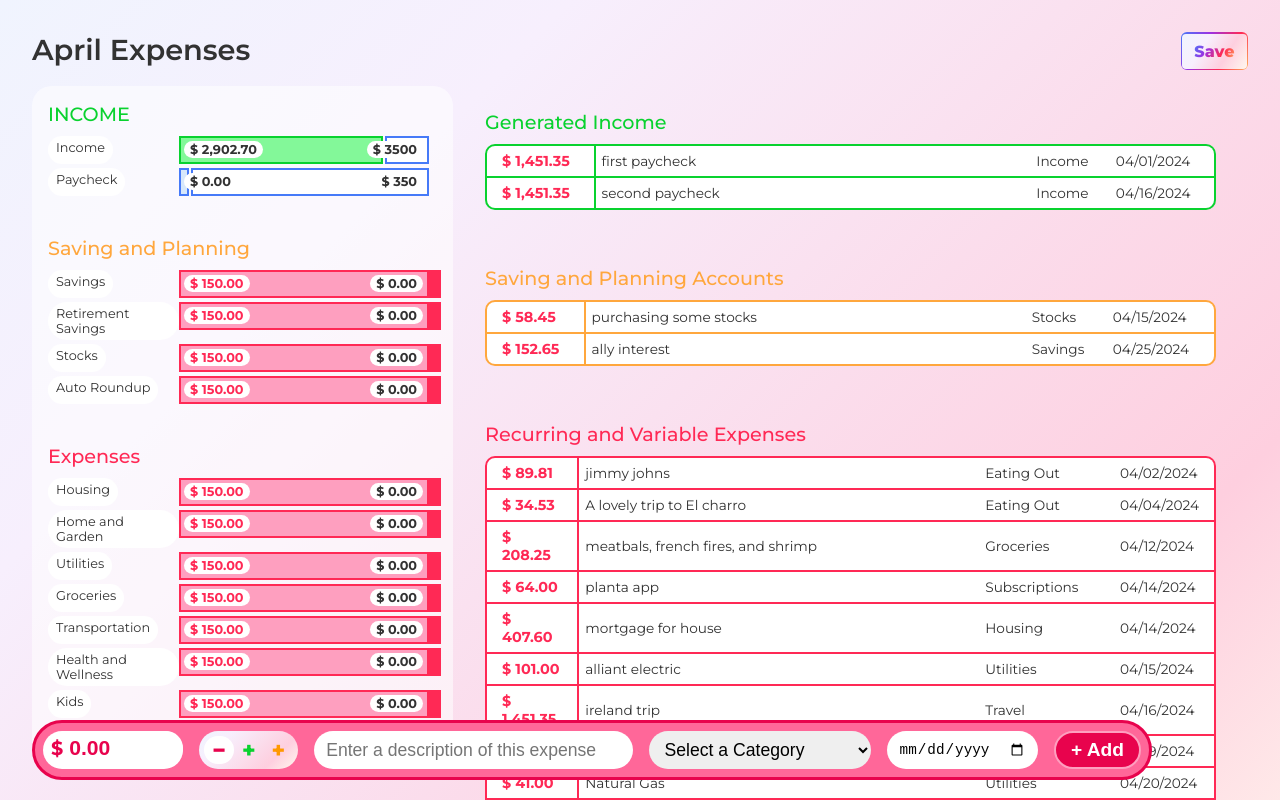
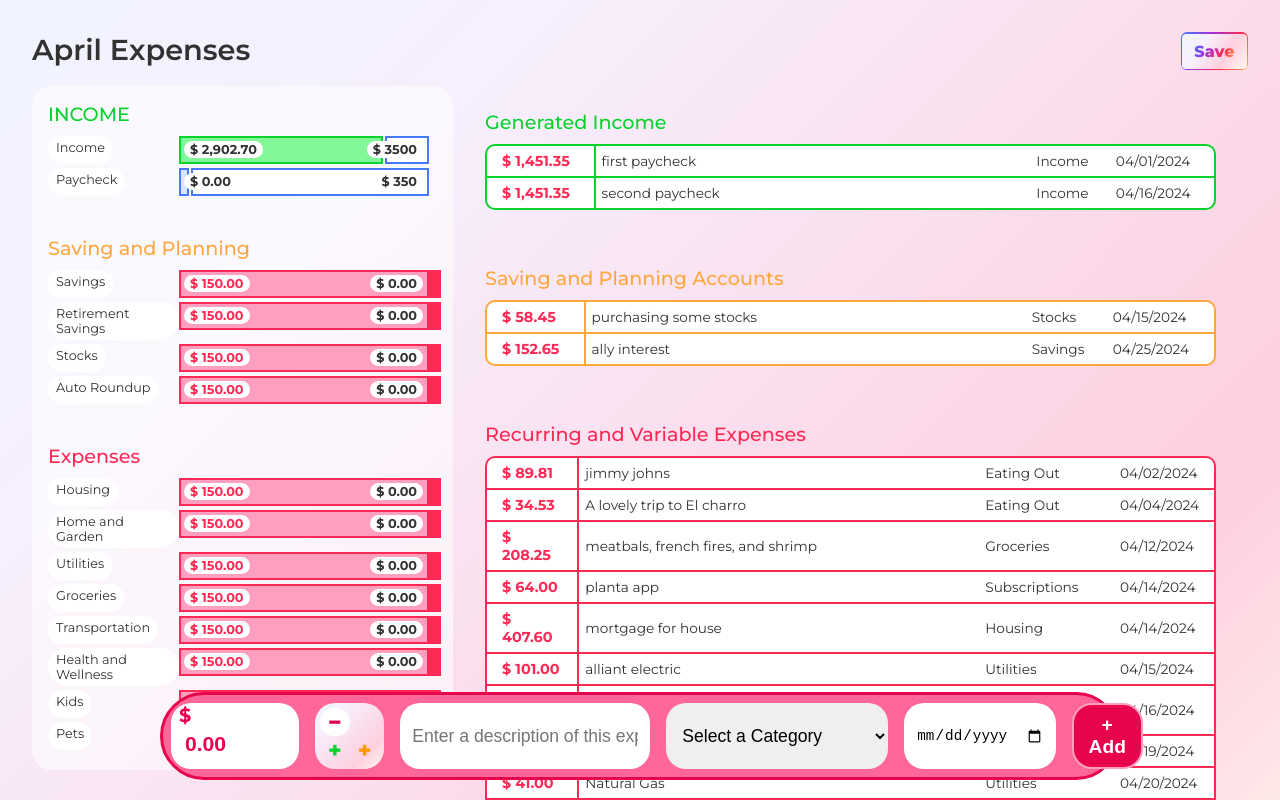
Before and after one commit to rubybeaches/BetterBudgetBuilds, a Next.js app: page /add-expense in a window 1280 px wide. Shown: the top 800 px of the page. Built offline with nearby package versions, Linux system fonts and the light colour scheme.

Commit message:
adjusting width of expense bar

```diff
--- a/src/app/add-expense/page.css
+++ b/src/app/add-expense/page.css
@@ -145,7 +145,8 @@ span.summaryProgressBar {
 #AddExpenseBar {
   position: fixed;
   bottom: 20px;
-  width: calc(100% - 10rem);
+  width: calc(100% - 20rem);
+  left: 10rem;
   padding: 8px;
   border-radius: 50px;
   border: 3px solid #323232;
```
